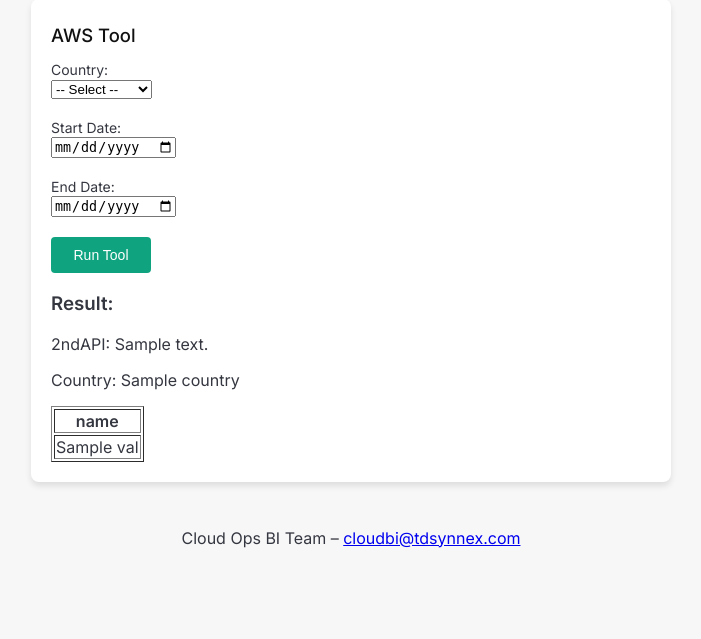
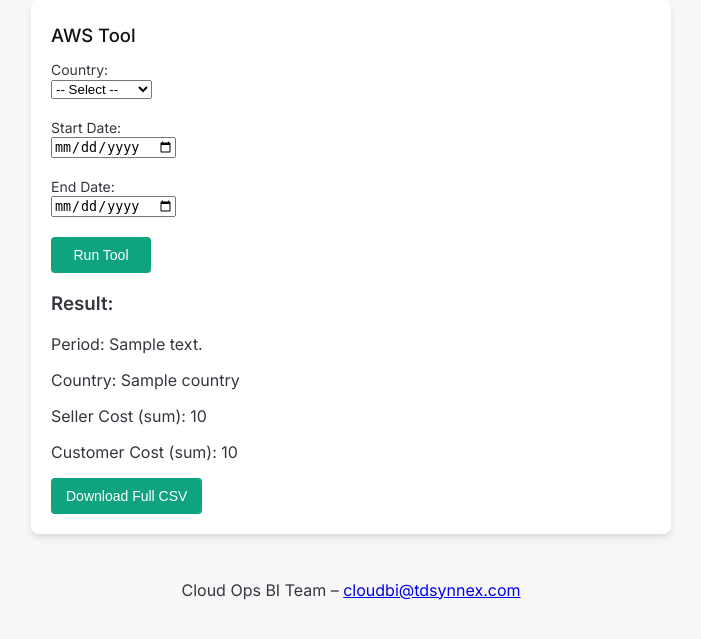
Before and after one commit to Datangelo/sap_app, a Flask app: template templates/awstool.html in a window 1280 px wide. Shown: the part 141-780 px from the top of the page, without its empty margins (289-990 px from the left). Run offline with Flask 3, Linux system fonts and the light colour scheme; the template is opened without the code that fills it: most values are stand-ins (such as "Sample title", 1, 10 or a date in 2020).

Commit message:
adding download button

```diff
--- a/templates/awstool.html
+++ b/templates/awstool.html
@@ -32,22 +32,16 @@
   {% if result.error %}
     <p style="color:red;">Error: {{ result.error }}</p>
   {% else %}
-    <p>2ndAPI: {{ result.final_df_message }}</p>
+    <!-- Show summary info -->
+    <p>Period: {{ result.final_df_message }}</p>
     <p>Country: {{ result.country }}</p>
-    <table border="1">
-      <tr>
-        {% for col in result.rows[0].keys() %}
-          <th>{{ col }}</th>
-        {% endfor %}
-      </tr>
-      {% for row in result.rows %}
-        <tr>
-          {% for val in row.values() %}
-            <td>{{ val }}</td>
-          {% endfor %}
-        </tr>
-      {% endfor %}
-    </table>
+    <p>Seller Cost (sum): {{ result.seller_sum }}</p>
+    <p>Customer Cost (sum): {{ result.customer_sum }}</p>
+
+    <!-- Download Button -->
+    <form action="{{ url_for('download_csv') }}" method="get">
+      <button type="submit">Download Full CSV</button>
+    </form>
   {% endif %}
 {% endif %}
 {% endblock %}
```
